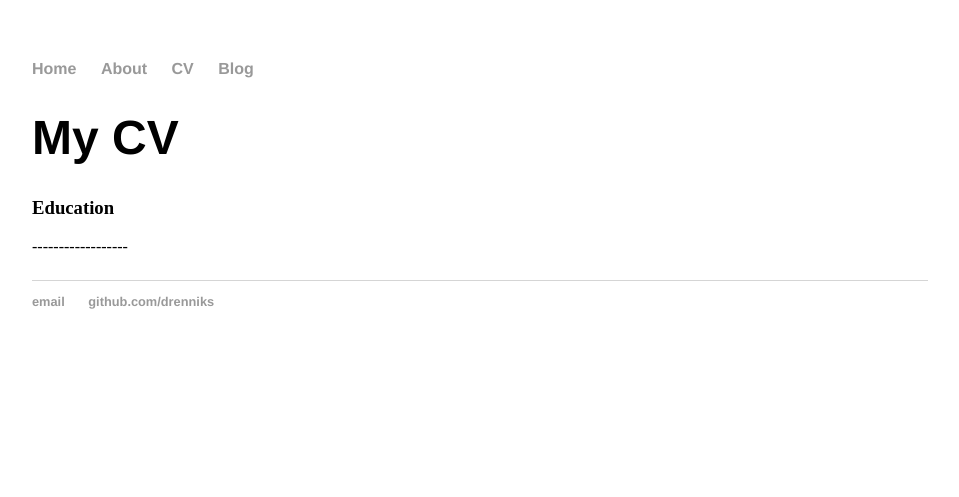
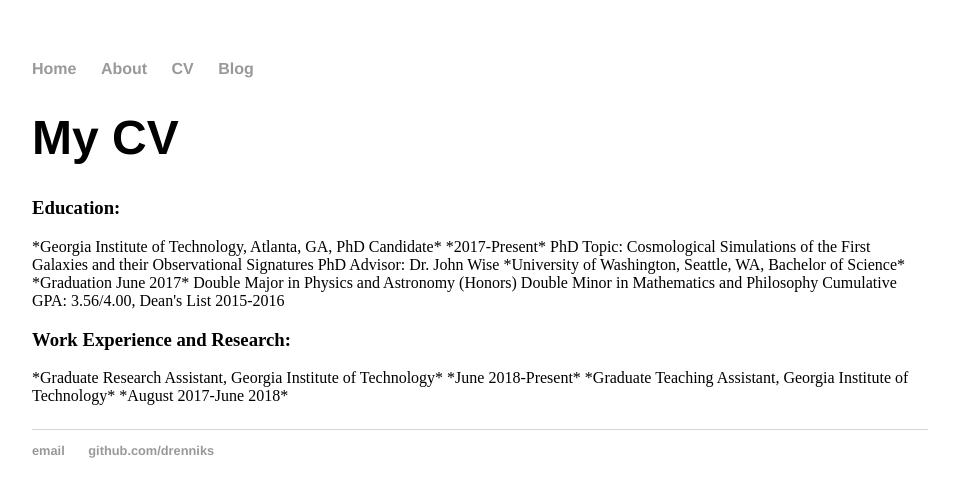
Before and after one commit to drenniks/testsite, a Jekyll site: the page built from cv/index.html, in a window 1280 px wide. Shown: the top 497 px of the page, without its empty margins (160-1119 px from the left). Built offline with Jekyll 4.4.1, drawn with Linux system fonts in a browser that asks for light colours.

Commit message:
Update index.html

```diff
--- a/cv/index.html
+++ b/cv/index.html
@@ -4,8 +4,18 @@
 ---
 <div class="blurb">
 	<h1>My CV</h1>
-  <h3>Education</h3>
-  ------------------
+  	<h3>Education:</h3>
+	*Georgia Institute of Technology, Atlanta, GA, PhD Candidate*					        *2017-Present*
+		PhD Topic: Cosmological Simulations of the First Galaxies and their Observational Signatures
+		PhD Advisor: Dr. John Wise
+	*University of Washington, Seattle, WA, Bachelor of Science*					*Graduation June 2017*
+		Double Major in Physics and Astronomy (Honors)
+		Double Minor in Mathematics and Philosophy
+		Cumulative GPA: 3.56/4.00, Dean's List 2015-2016
+	<h3>Work Experience and Research:</h3>
+	*Graduate Research Assistant, Georgia Institute of Technology*                                     *June 2018-Present*
+	*Graduate Teaching Assistant, Georgia Institute of Technology*                                 *August 2017-June 2018*
+
 
 	<p></p>
 </div><!-- /.blurb -->
```
